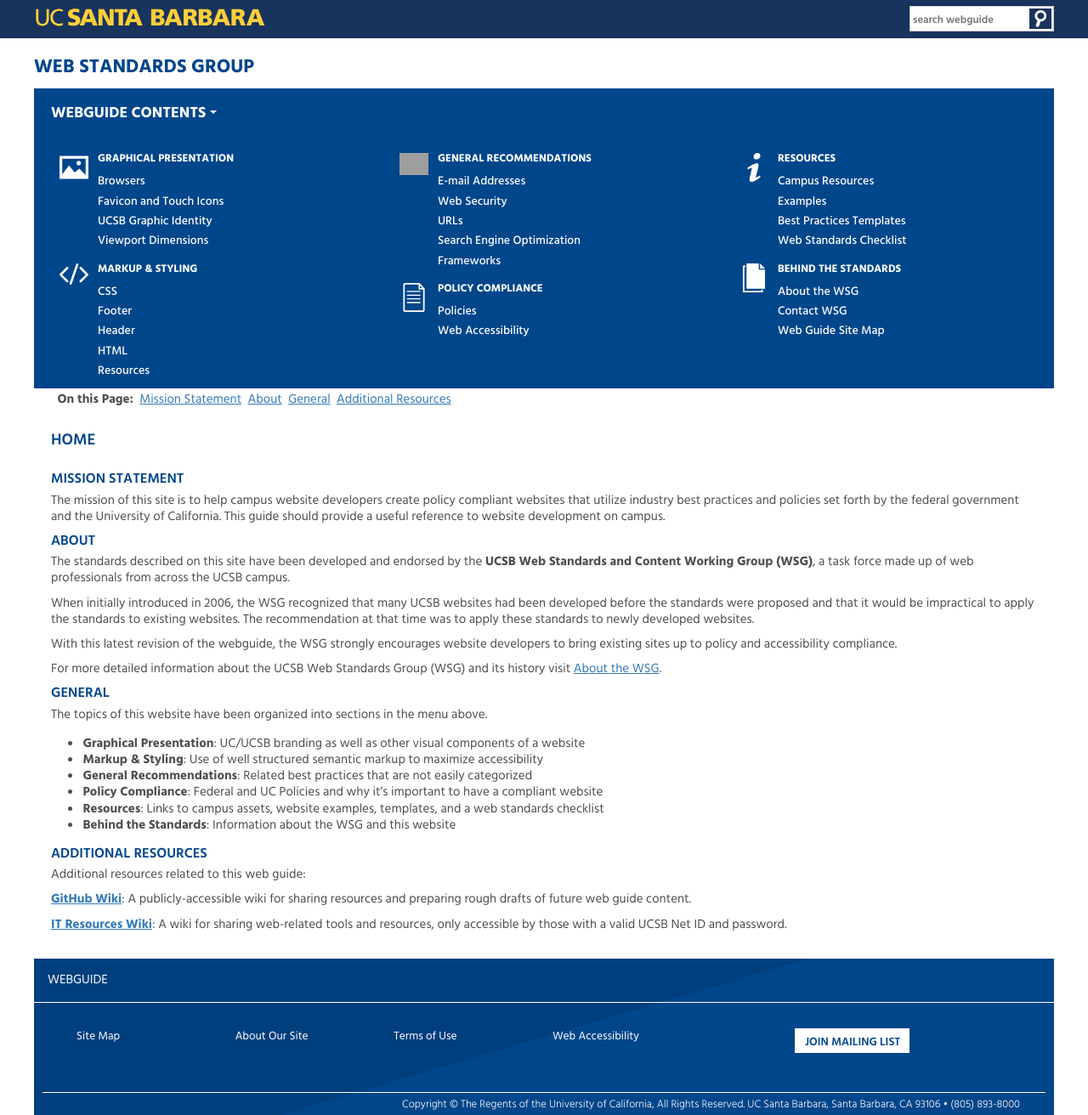
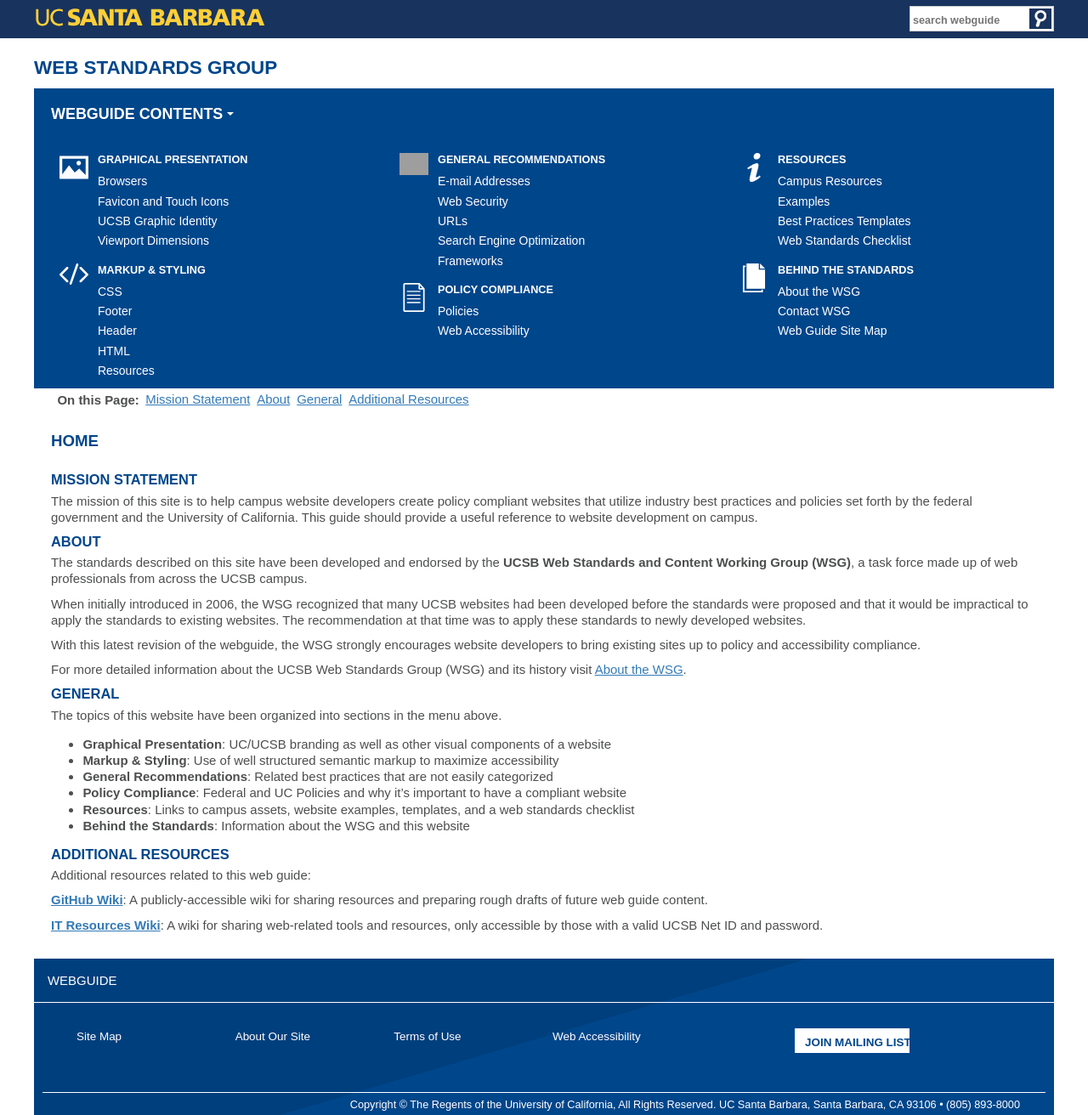
Before and after one commit to ucsb/webguide, a Jekyll site: the page built from index.md, in a window 1280 px wide and 1312 px high. Shown: the whole window at 85% size. Built offline with Jekyll 4.4.1, drawn with Linux system fonts in a browser that asks for light colours; some web fonts are replaced; grey boxes are pictures that could not be loaded.

Commit message:
Replance Hind with Avenir

```diff
--- a/_sass/_variables.scss
+++ b/_sass/_variables.scss
@@ -1,3 +1,6 @@
+
+$font-family: Avenir, 'Century Gothic', sans-serif;
+
 $color-background: #FFF;
 $color-main-text: #4D4E4E;
 $color-header-text: #00468B;
--- a/style/main.scss
+++ b/style/main.scss
@@ -9,76 +9,6 @@
 // See: http://getbootstrap.com/getting-started/#support-ie10-width
 @viewport { width: device-width; }
 @-ms-viewport { width: device-width; }
-
-@font-face {
-  font-family: 'Hind';
-  font-weight: 300;
-  font-style: normal;
-  src: url('../fonts/Hind-300/Hind-300.eot');
-  src: url('../fonts/Hind-300/Hind-300.eot?#iefix') format('embedded-opentype'),
-       local('Hind Light'),
-       local('Hind-300'),
-       url('../fonts/Hind-300/Hind-300.woff2') format('woff2'),
-       url('../fonts/Hind-300/Hind-300.woff') format('woff'),
-       url('../fonts/Hind-300/Hind-300.ttf') format('truetype'),
-       url('../fonts/Hind-300/Hind-300.svg#Hind') format('svg');
-}
-
-@font-face {
-  font-family: 'Hind';
-  font-weight: 400;
-  font-style: normal;
-  src: url('../fonts/Hind-regular/Hind-regular.eot');
-  src: url('../fonts/Hind-regular/Hind-regular.eot?#iefix') format('embedded-opentype'),
-       local('Hind'),
-       local('Hind-regular'),
-       url('../fonts/Hind-regular/Hind-regular.woff2') format('woff2'),
-       url('../fonts/Hind-regular/Hind-regular.woff') format('woff'),
-       url('../fonts/Hind-regular/Hind-regular.ttf') format('truetype'),
-       url('../fonts/Hind-regular/Hind-regular.svg#Hind') format('svg');
-}
-
-@font-face {
-  font-family: 'Hind';
-  font-weight: 500;
-  font-style: normal;
-  src: url('../fonts/Hind-500/Hind-500.eot');
-  src: url('../fonts/Hind-500/Hind-500.eot?#iefix') format('embedded-opentype'),
-       local('Hind Medium'),
-       local('Hind-500'),
-       url('../fonts/Hind-500/Hind-500.woff2') format('woff2'),
-       url('../fonts/Hind-500/Hind-500.woff') format('woff'),
-       url('../fonts/Hind-500/Hind-500.ttf') format('truetype'),
-       url('../fonts/Hind-500/Hind-500.svg#Hind') format('svg');
-}
-
-@font-face {
-  font-family: 'Hind';
-  font-weight: 600;
-  font-style: normal;
-  src: url('../fonts/Hind-600/Hind-600.eot');
-  src: url('../fonts/Hind-600/Hind-600.eot?#iefix') format('embedded-opentype'),
-       local('Hind SemiBold'),
-       local('Hind-600'),
-       url('../fonts/Hind-600/Hind-600.woff2') format('woff2'),
-       url('../fonts/Hind-600/Hind-600.woff') format('woff'),
-       url('../fonts/Hind-600/Hind-600.ttf') format('truetype'),
-       url('../fonts/Hind-600/Hind-600.svg#Hind') format('svg');
-}
-
-@font-face {
-  font-family: 'Hind';
-  font-weight: 700;
-  font-style: normal;
-  src: url('../fonts/Hind-700/Hind-700.eot');
-  src: url('../fonts/Hind-700/Hind-700.eot?#iefix') format('embedded-opentype'),
-       local('Hind Bold'),
-       local('Hind-700'),
-       url('../fonts/Hind-700/Hind-700.woff2') format('woff2'),
-       url('../fonts/Hind-700/Hind-700.woff') format('woff'),
-       url('../fonts/Hind-700/Hind-700.ttf') format('truetype'),
-       url('../fonts/Hind-700/Hind-700.svg#Hind') format('svg');
-}
 
 html,
 body,
@@ -231,8 +161,9 @@
 }
 
 body {
-    font-family: Hind, sans-serif;
+    font-family: $font-family;
     font-weight: 400;
+    font-style: normal;
     font-size: 93.5%;
     color: $color-main-text;
     height: 100%
```
